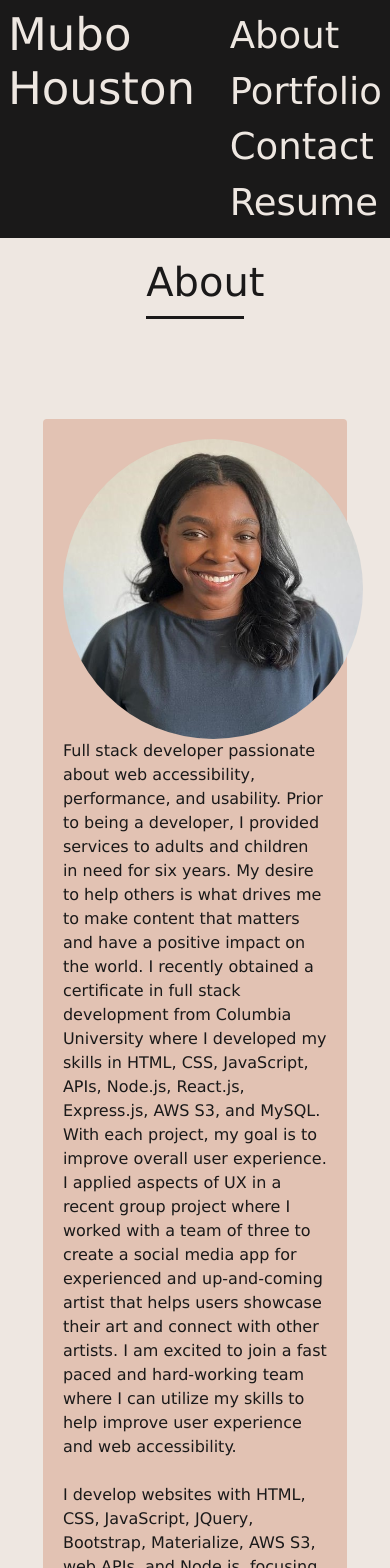
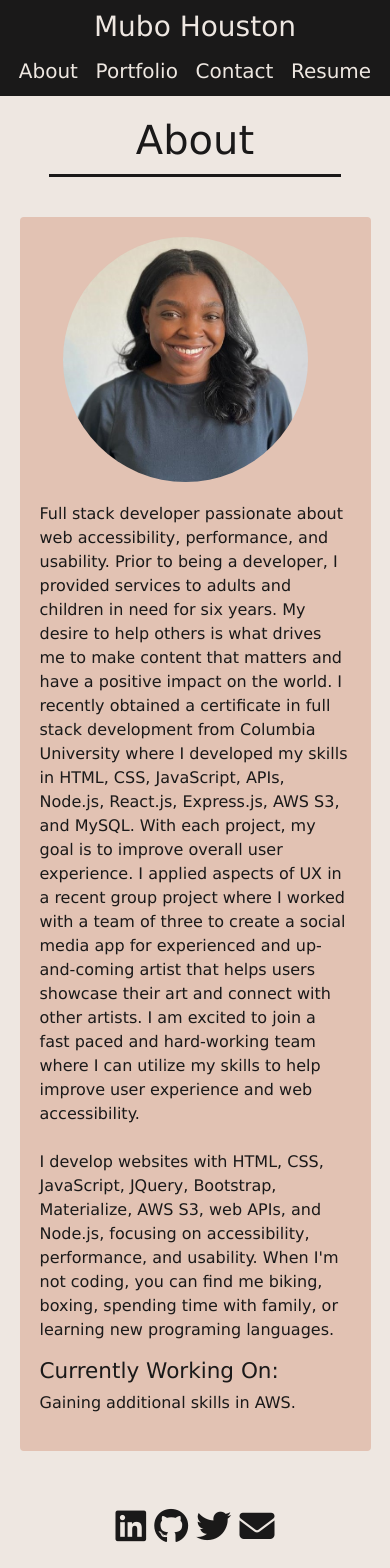
Before and after one commit to MuboHouston/react-portfolio, a React (Create React App) app: page / in a window 390 px wide. Shown: the top 1568 px of the page. Built offline with nearby package versions, Linux system fonts and the light colour scheme.

Commit message:
add mobile responsiveness, updates manifest page and page icon

```diff
--- a/public/index.html
+++ b/public/index.html
@@ -2,7 +2,7 @@
 <html lang="en">
   <head>
     <meta charset="utf-8" />
-    <link rel="icon" href="%PUBLIC_URL%/favicon.ico" />
+    <link rel="icon" href="%PUBLIC_URL%/favicon.png" />
     <link rel="stylesheet" href=https://cdnjs.cloudflare.com/ajax/libs/font-awesome/6.1.1/css/all.min.css>
     <link href="https://cdn.jsdelivr.net/npm/bootstrap@5.1.3/dist/css/bootstrap.min.css" rel="stylesheet" integrity="sha384-1BmE4kWBq78iYhFldvKuhfTAU6auU8tT94WrHftjDbrCEXSU1oBoqyl2QvZ6jIW3" crossorigin="anonymous">
 
--- a/src/components/Portfolio/index.js
+++ b/src/components/Portfolio/index.js
@@ -5,36 +5,36 @@ function Portfolio() {
     const [projects]= useState([
         {
             name: 'dinnection',
-            type: 'MySQL, Express.js, AWS s3',
-            description: 'Dinnection is a full-stack social media web app for artists to connect, view, and promote contemporary art. After creating an account and signing in, if users want to add new art to the app then they would click "New Post". The post is then stored in an AWS S3 bucket and displayed on the main page.',
+            type: 'Node, Express, MySQL, AWS s3',
+            description: 'Dinnection is a full-stack social media web app for artists to connect, view, and promote contemporary art. After creating an account, users can post content on the app. User\'s posts are stored in an AWS S3 bucket and displayed on the main page.',
             website: 'https://nameless-harbor-84311.herokuapp.com/',
             github: 'https://github.com/Sensus0/dinnection'
         },
         {
             name: 'budget',
-            type: 'Progress Web Application',
-            description: 'Lorem ipsum dolor sit amet, consectetur adipiscing elit. Nunc ultricie',
+            type: 'Progress Web App',
+            description: 'Budget Tracker is a PWA that allows users keep track of their finances. Users are able to add expenses and deposits to their budget with or without a connection.',
             website: 'https://boiling-inlet-27031.herokuapp.com/',
             github: 'https://github.com/MuboHouston/budget-tracker'
         },
         {
             name: 'travelers',
             type: 'HTML, JS, CSS, Fetch API',
-            description: 'Travelers is a full-stack web app for users planning travel within the United States during the COVID-19 pandemic. This app was created to help keep users up to date with the weather and COVID-19 cases, deaths, and risk.',
+            description: 'Travelers is a web app for users planning travel within the United States during the COVID-19 pandemic. This app was created to help keep users up to date with the weather and COVID-19 cases, deaths, and risk.',
             website: 'https://hannahhan153.github.io/Travelers',
             github: 'https://github.com/hannahhan153/Travelers'
         },
         {
             name: 'tech-blog',
             type: 'MongoDB',
-            description: 'Lorem ipsum dolor sit amet, consectetur adipiscing elit. Nunc ultricie',
+            description: 'Tech Blog is a CMS-style blog site where developers can publish their blog posts and comment on other developer\'s posts as well. Users can also edit and delete their posts and respond to other developers.',
             website: 'https://ancient-depths-16102.herokuapp.com/',
             github: 'https://github.com/MuboHouston/tech-blog'
         },
         {
             name: 'run-buddy',
             type: 'HTML, CSS, JavaScript',
-            description: 'Lorem ipsum dolor sit amet, consectetur adipiscing elit. Nunc ultricie',
+            description: 'Run Buddy is a static web app that offers fitness training services.',
             website: 'https://mubohouston.github.io/run-buddy/',
             github: 'https://github.com/MuboHouston/run-buddy'
         }
--- a/src/components/Resume/index.js
+++ b/src/components/Resume/index.js
@@ -7,7 +7,7 @@ function Resume() {
             Resume
         </h2>
 
-        <div className='resume'>
+        <div className='resume rounded'>
             <h5>Download my <a href={require(`../../assets/resume.pdf`)} download="MH-resume" className='resume-link'>resume</a></h5>
 
             <div className='frontend-section'>
--- a/src/index.css
+++ b/src/index.css
@@ -33,7 +33,7 @@ body {
 header {
   background-color: var(--secondary);
   display: flex;
-  flex-wrap: wrap;
+  flex-wrap: nowrap;
   justify-content: space-between;
   position: sticky;
   position: -webkit-sticky;
@@ -135,7 +135,6 @@ header nav ul li a:hover, header nav ul li a:focus {
 .about-section .summary{
   flex: 2;
 }
-
 /*About component end*/
 
 /*Contact component start*/
@@ -227,7 +226,7 @@ header nav ul li a:hover, header nav ul li a:focus {
 .cards-site, .cards-git {
   text-decoration: none;
   color: var(--secondary);
-  font-size: 40px;
+  font-size: 47px;
   font-weight: bold;
   text-decoration: underline;
   padding: 15px;
@@ -268,7 +267,7 @@ footer {
   display: flex;
   flex-wrap: nowrap;
   justify-content:space-evenly;
-  margin: 40px auto 0 auto;
+  margin: 20px auto;
   width: 30%;
   padding: 10px;
 }
@@ -283,3 +282,139 @@ footer {
   color: var(--tertiary);
 }
 /* Footer component end */
+
+/*MEDIA QUERY FOR MOBILE PHONES AND SMALLER*/
+@media screen and (max-width: 980px) {
+  .section-title {
+    width: 80%;
+  }
+
+  /* Nav starts */
+  header {
+    width: 100%;
+    padding: 10px;
+  }
+
+  header h1 {
+    flex: 1;
+    font-size: 32px;
+  }
+
+  header nav {
+    flex: 1;
+  }
+
+  header nav ul li{
+    font-size: 24px;
+  }
+
+  header nav ul li:hover {
+    font-size: 25px;
+  }
+  /* Nav ends */
+
+  /* about starts */
+  #about-me {
+    margin: 40px auto;
+  }
+
+  .about-flex {
+    width: 80%;
+    align-items: flex-start;
+    flex-direction: column;
+    align-items: center;
+  }
+
+  .about-flex img {
+    width: 260px;
+    height: 260px;
+    margin-bottom: 20px;
+  }
+  /* about ends */
+
+  /* portfolio starts */
+  .cards-links {
+  padding: 25px;
+  }
+  /* portfolio ends */
+
+  /* resume starts */
+  .resume{
+  width: 80%;
+  }
+  /* resume ends */
+
+  .social-icons {
+  margin: 20px auto 0 auto;
+  width: 50%;
+  padding: 10px;
+  }
+}
+
+/*MEDIA QUERY FOR TABLETS AND SMALLER*/
+@media screen and (max-width: 768px) {
+  .section-title {
+    width: 75%;
+  }
+
+  /* nav starts */
+  header {
+    flex-direction: column;
+  }
+
+  header h1 {
+    align-self: center;
+    font-size: 28px;
+    margin-bottom: 12px;
+  }
+
+  header nav ul {
+      justify-content: space-around;
+  }
+
+  header nav ul li{
+      font-size: 20px;
+  }
+
+  header nav ul li:hover {
+      font-size: 23px;
+  }
+  /* nav ends */
+
+  /* about starts */
+  .about-section {
+    padding-bottom: 0px;
+  }
+
+  .about-flex {
+    width: 90%;
+  }
+
+  .about-section img {
+    width: 245px;
+    height: 245px;
+}
+  /* about ends */
+
+  /* portfolio starts */
+  .cards-links {
+    padding: 20px;
+  }
+
+  .cards-site, .cards-git {
+    font-size: 35px;
+  }
+  /* portfolio ends */
+
+  /* contact starts */
+  #contact-form {
+    width: 90%;
+  }
+  /* contact ends */
+
+  /* footer starts */
+  .social-icons {
+    margin: 0 auto;
+  }
+  /* footer ends */
+}
```
Also changed, not shown: public/manifest.json, 1 other file (tests, documents, lock files or other folders).
